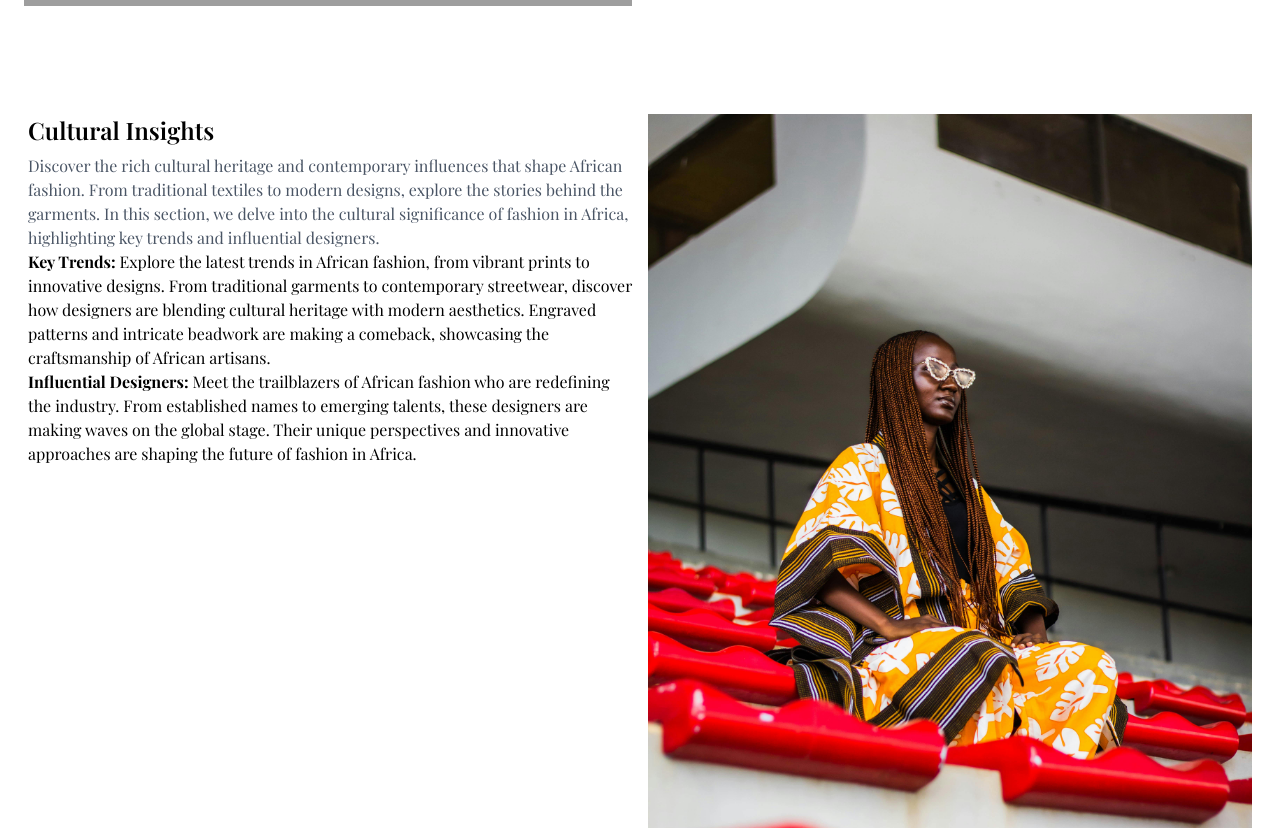
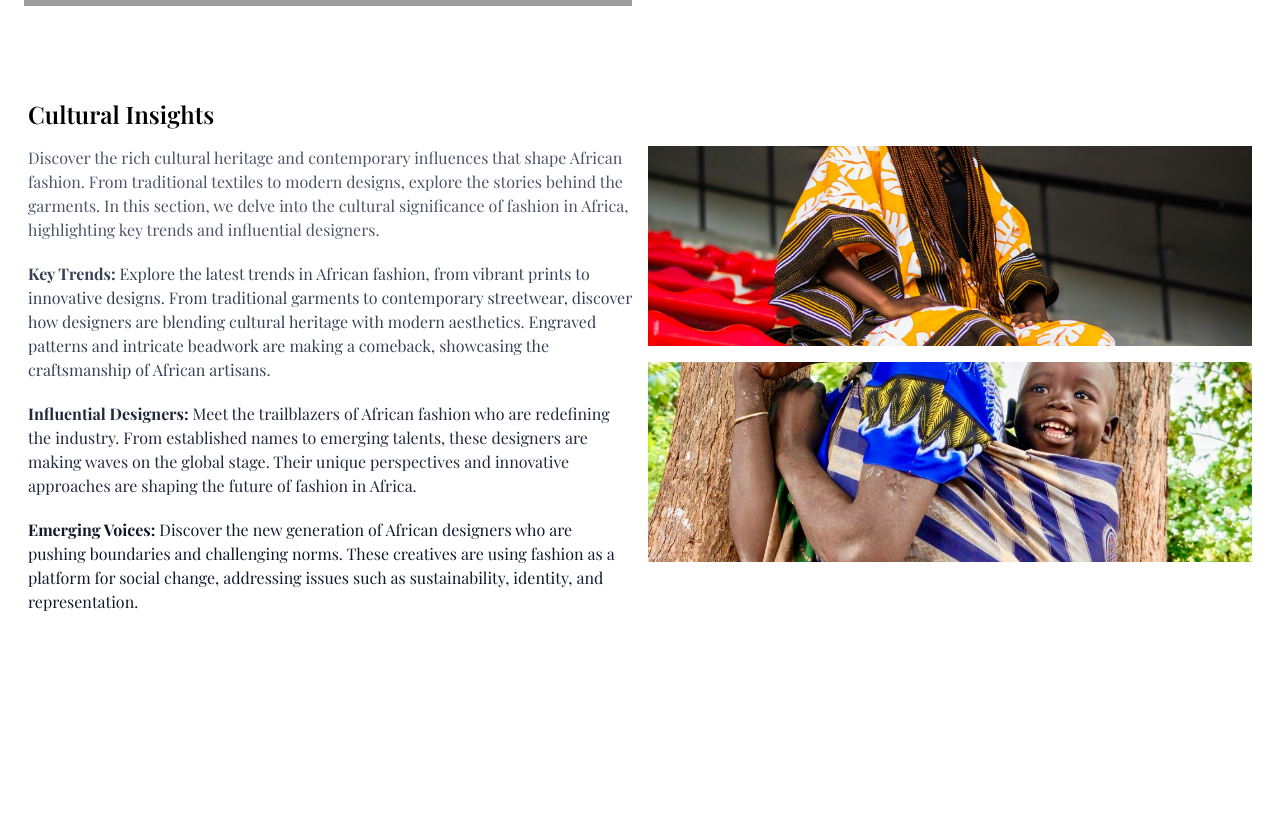
Before and after one commit to Grealishgit/L-Culture, a React (Vite) app: page / in a window 1280 px wide. Shown: the part 4724-5552 px from the top of the page. After the commit the page ends 5366 px from the top, so only its background shows below. Built offline with nearby package versions, Linux system fonts and the light colour scheme; grey boxes are pictures that could not be loaded; a web font is replaced by a local one.

Commit message:
feat: Enhance Cultural Insights section in FashionGallery with detailed descriptions and emerging voices

```diff
--- a/src/components/FashionGallery.jsx
+++ b/src/components/FashionGallery.jsx
@@ -135,29 +135,36 @@ const FashionGallery = () => {
 
             {/* cultural insights */}
             <div className='mt-10 p-5 w-full' id='cultural-insights'>
+                <h1 className='font-semibold text-2xl mb-2'>Cultural Insights</h1>
                 <div className='flex flex-col md:flex-row gap-4 mt-4'>
                     <div className='flex-1'>
-                        <h1 className='font-semibold text-2xl mb-2'>Cultural Insights</h1>
+
                         <p className='text-gray-600'>
                             Discover the rich cultural heritage and contemporary influences that shape African fashion.
                             From traditional textiles to modern designs, explore the stories behind the garments.
                             In this section, we delve into the cultural significance of fashion in Africa,
                             highlighting key trends and influential designers.
                         </p>
-                        <p>
+                        <p className='mt-5 text-gray-700'>
                             <strong>Key Trends:</strong> Explore the latest trends in African fashion, from vibrant prints to innovative designs.
                             From traditional garments to contemporary streetwear, discover how designers are blending cultural heritage with modern aesthetics.
                             Engraved patterns and intricate beadwork are making a comeback, showcasing the craftsmanship of African artisans.
                         </p>
-                        <p>
+
+                        <p className='mt-5 text-gray-800'>
                             <strong>Influential Designers:</strong> Meet the trailblazers of African fashion who are redefining the industry.
                             From established names to emerging talents, these designers are making waves on the global stage.
                             Their unique perspectives and innovative approaches are shaping the future of fashion in Africa.
                         </p>
+
+                        <p className='mt-5 text-gray-900'>
+                            <strong>Emerging Voices:</strong> Discover the new generation of African designers who are pushing boundaries and challenging norms.
+                            These creatives are using fashion as a platform for social change, addressing issues such as sustainability, identity, and representation.
+                        </p>
                     </div>
                     <div className='flex-1'>
-                        <img src={image13} alt="" />
-                        <img src={image10} alt="" />
+                        <img src={image13} alt="" className='w-full h-50 object-cover' />
+                        <img src={image10} alt="" className='w-full h-50 object-cover' />
                     </div>
                 </div>
             </div>
```
